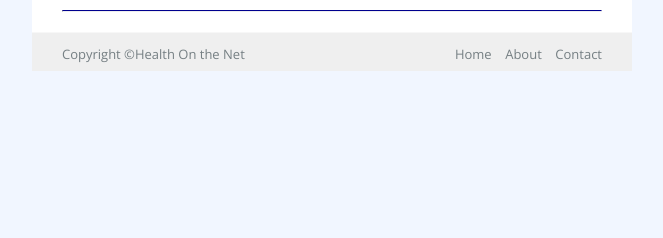
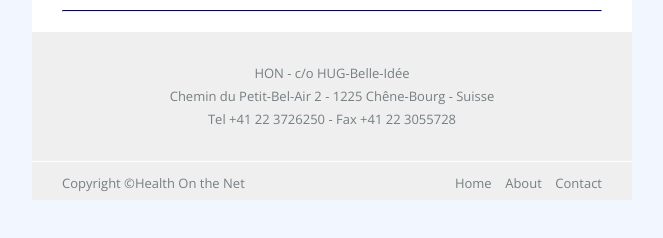
Before and after one commit to healthonnet/hon-responsive-email-template, a plain HTML site: page src/index.html in a window 1280 px wide. Shown: the part 116-354 px from the top of the page, without its empty margins (308-971 px from the left). Drawn offline with nearby package versions, Linux system fonts and the light colour scheme.

Commit message:
add contact info

```diff
--- a/src/index.html
+++ b/src/index.html
@@ -25,14 +25,14 @@
       text-decoration: none;
       font-weight: 300;
       font-style: normal;
-        color: #0079ff;
+      color: #00008e;
     }
 
     a:hover {
       text-decoration: underline;
       font-weight: 300;
       font-style: normal;
-      color: #adb2bb;
+      color: #00008e;
     }
 
     .divider {
@@ -217,7 +217,43 @@
         <table align="center" cellpadding="0" cellspacing="0" border="0">
           <tr>
             <td width="100%">
-              <table class="table-scale" width="600" bgcolor="#efefef" cellpadding="0" cellspacing="0" border="0" style="border-top: 1px solid #f7f7f7;">
+              <table class="table-scale" width="600" bgcolor="#efefef" cellpadding="0" cellspacing="0" border="0">
+                <tr>
+                  <td width="100%">
+                    <table width="600" cellpadding="0" cellspacing="0" border="0">
+                      <tr>
+                        <td width="600">
+                          <table class="full" align="center" width="540" cellpadding="0" cellspacing="0" border="0" style="border-collapse:collapse; mso-table-lspace:0pt; mso-table-rspace:0pt;">
+                            <tr>
+                              <td class="center" align="center" style="margin: 0; padding: 30px 0px; font-size:13px ; color:#757f83; font-family: 'Open Sans', Helvetica, Arial, sans-serif; line-height: 23px;">
+                                <span>
+                                  HON - c/o HUG-Belle-Idée<br />
+                                  Chemin du Petit-Bel-Air 2 - 1225 Chêne-Bourg - Suisse<br />
+                                  Tel +41 22 3726250 - Fax +41 22 3055728
+                                </span>
+                              </td>
+                            </tr>
+                          </table>
+                        </td>
+                      </tr>
+                    </table>
+                  </td>
+                </tr>
+              </table>
+            </td>
+          </tr>
+        </table>
+      </td>
+    </tr>
+  </table>
+
+  <table width="100%" align="center" cellpadding="0" cellspacing="0" border="0" bgcolor="#f1f6ff">
+    <tr>
+      <td valign="top" width="100%">
+        <table align="center" cellpadding="0" cellspacing="0" border="0">
+          <tr>
+            <td width="100%">
+              <table class="table-scale" width="600" bgcolor="#efefef" cellpadding="0" cellspacing="0" border="0" style="border-top: 1px solid #fff;">
                 <tr>
                   <td width="100%">
                     <table width="600" cellpadding="0" cellspacing="0" border="0">
```
